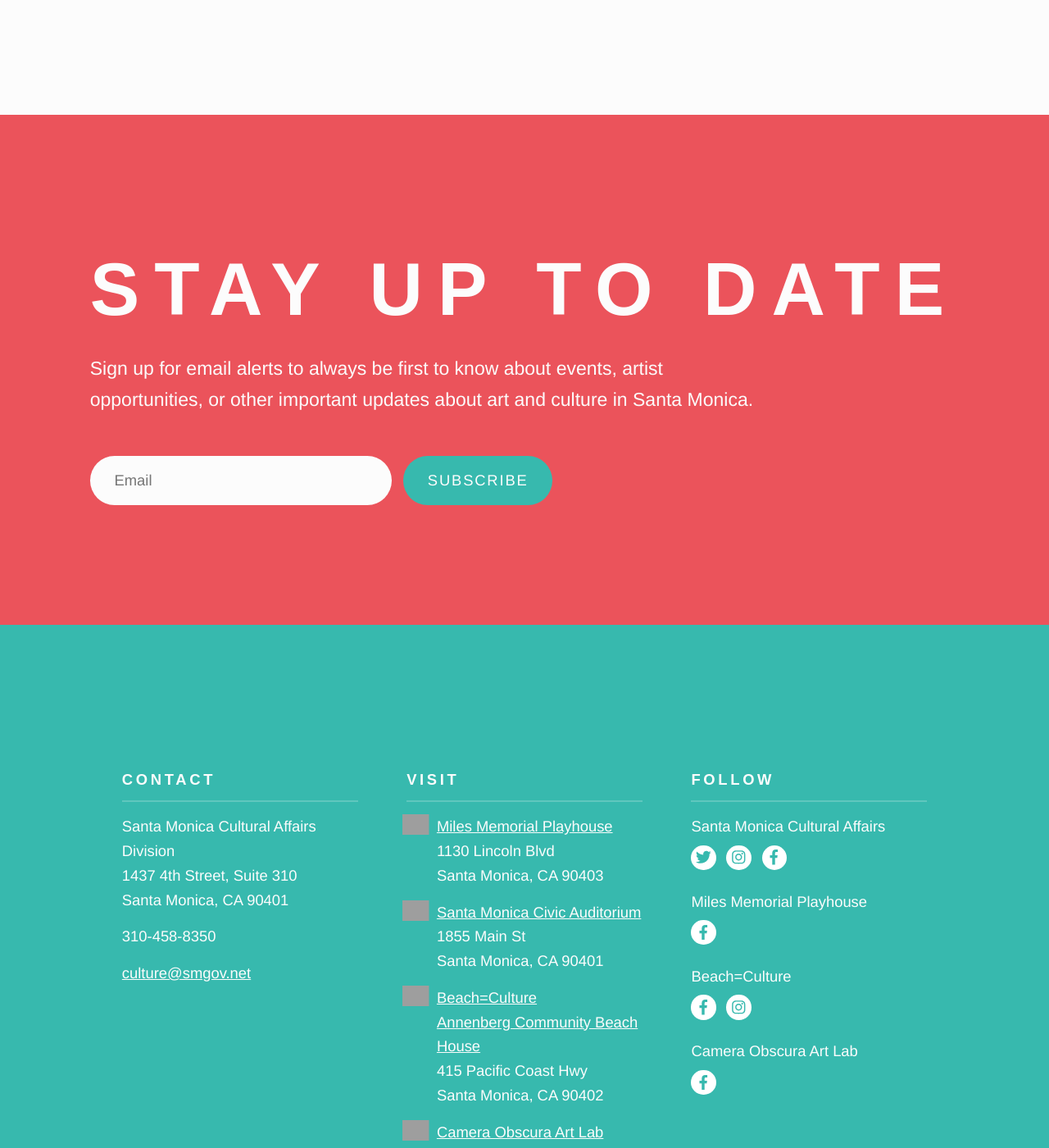
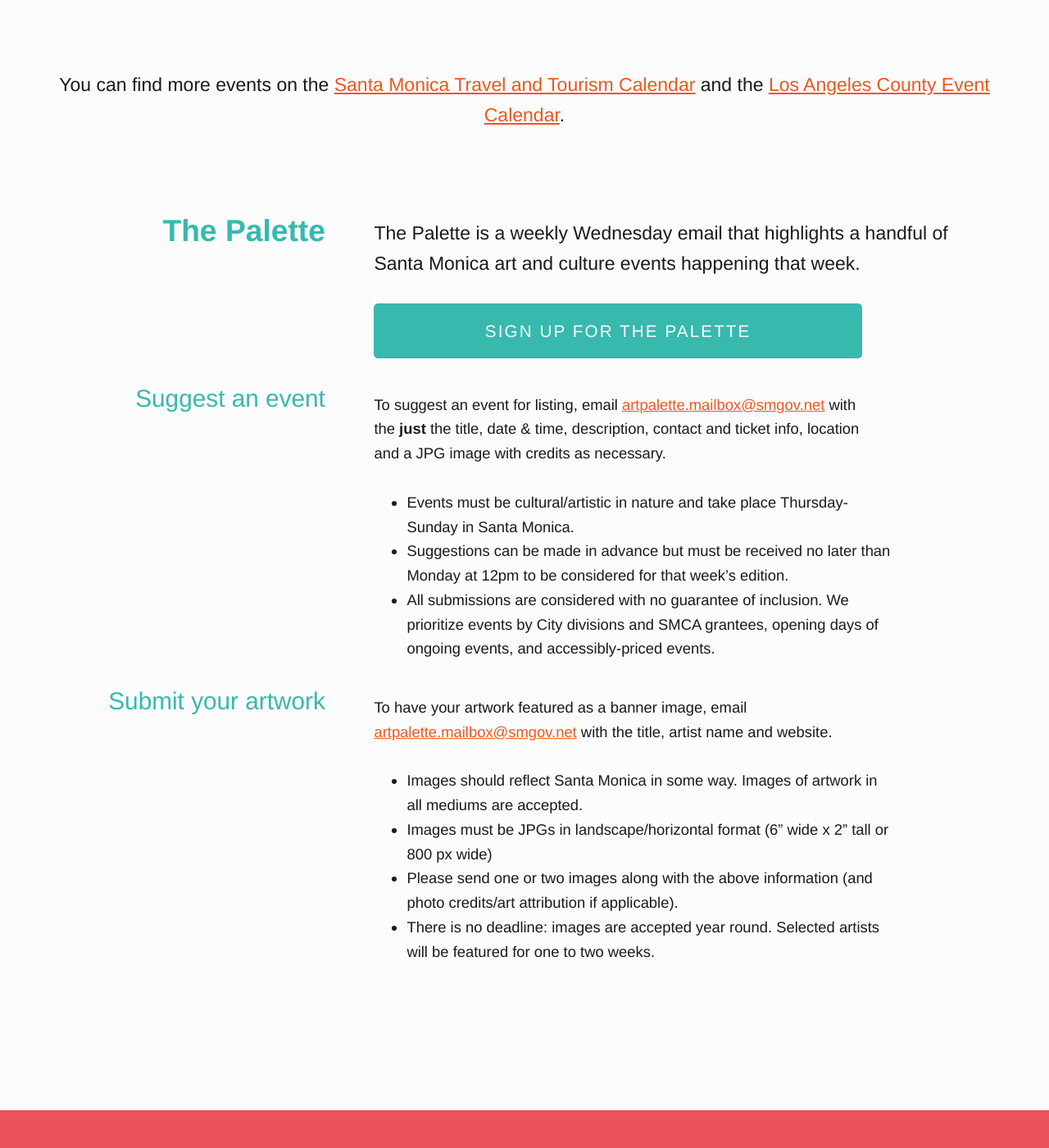
Before and after one commit to jimthoburn/artsamo, a Jekyll site: the page built from events.md, in a window 1280 px wide and 1400 px high, scrolled down 3200 px. Shown: the whole window at 82% size. Built offline with Jekyll 4.4.1, drawn with Linux system fonts in a browser that asks for light colours; some web fonts are replaced; some of the changed text lies outside the part shown; grey boxes are pictures that could not be loaded.

Commit message:
Update home, events and public art
Former-commit-id: 3a19eba77bfcf232553ceef16bd0c11310c76957

```diff
--- a/events.md
+++ b/events.md
@@ -5,11 +5,17 @@
 Events
 ==========
 
+<nav class="action" markdown="1">
+*   [Calendar](#calendar)
+*   [Weekly Newsletter](#the-palette)
+</nav>
+
 {% include featured-events.md %}
 
 <h2 style="margin-top: 4.5em; margin-bottom: 3em; grid-column: 1/-1; max-width: none; text-align: center; justify-self: center;" id="calendar">Santa Monica Cultural Affairs Calendar</h2>
 
 <ol
+  id="calendar"
   class="events"
   data-events-types="Art Event,Arts/Crafts,Concerts/Dance,Festival/Celebration,Lecture/Panel,Movies/Film,Play/Performance Art"
   data-events-locations="Annenberg Community Beach House,Miles Memorial Playhouse,Palisades Park">
@@ -17,5 +23,31 @@
 <script src="/assets/js/events.js"></script>
 
 <p style="margin-top: 3em; margin-bottom: 3em; grid-column: 1/-1; max-width: none; text-align: center; justify-self: center;" markdown="1">
-You can find more events on the [Santa Monica Travel and Tourism Calendar](https://www.santamonica.com/things-to-do/arts-culture/).
+You can find more events on the [Santa Monica Travel and Tourism Calendar](https://www.santamonica.com/things-to-do/arts-culture/) and the [Los Angeles County Event Calendar](https://www.discoverlosangeles.com/events).
 </p>
+
+The Palette
+-----------------
+
+The Palette is a weekly Wednesday email that highlights a handful of Santa Monica art and culture events happening that week.
+
+<p class="action" markdown="1">
+[Sign up for the Palette](http://www.smgov.net/artsignup)
+</p>
+
+### Suggest an event
+
+To suggest an event for listing, email [artpalette.mailbox@smgov.net](mailto:artpalette.mailbox@smgov.net) with the **just** the title, date & time, description, contact and ticket info, location and a JPG image with credits as necessary.
+
+   *   Events must be cultural/artistic in nature and take place Thursday-Sunday in Santa Monica.
+   *   Suggestions can be made in advance but must be received no later than Monday at 12pm to be considered for that week’s edition.
+   *   All submissions are considered with no guarantee of inclusion. We prioritize events by City divisions and SMCA grantees, opening days of ongoing events, and accessibly-priced events.
+
+### Submit your artwork
+
+To have your artwork featured as a banner image, email [artpalette.mailbox@smgov.net](mailto:artpalette.mailbox@smgov.net) with the title, artist name and website.
+
+   *   Images should reflect Santa Monica in some way. Images of artwork in all mediums are accepted.
+   *   Images must be JPGs in landscape/horizontal format (6" wide x 2" tall or 800 px wide)
+   *   Please send one or two images along with the above information (and photo credits/art attribution if applicable).
+   *   There is no deadline: images are accepted year round. Selected artists will be featured for one to two weeks.
```
Also changed, not shown: index.md (+3 -0 lines), public-art.md (+1 -1 lines).
